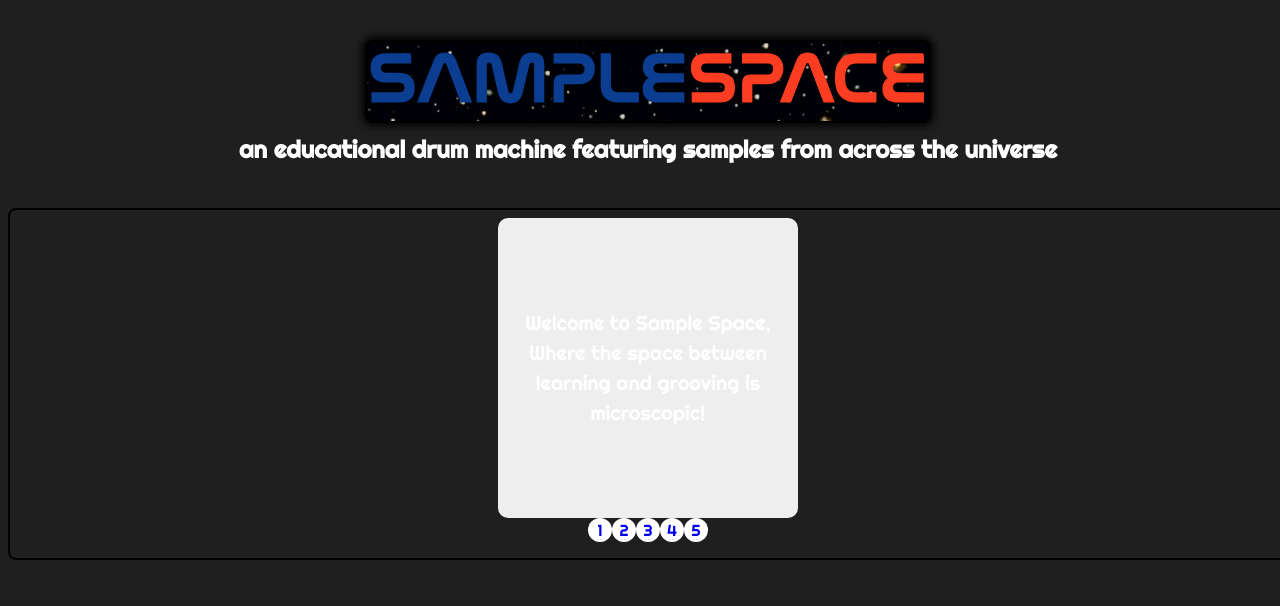
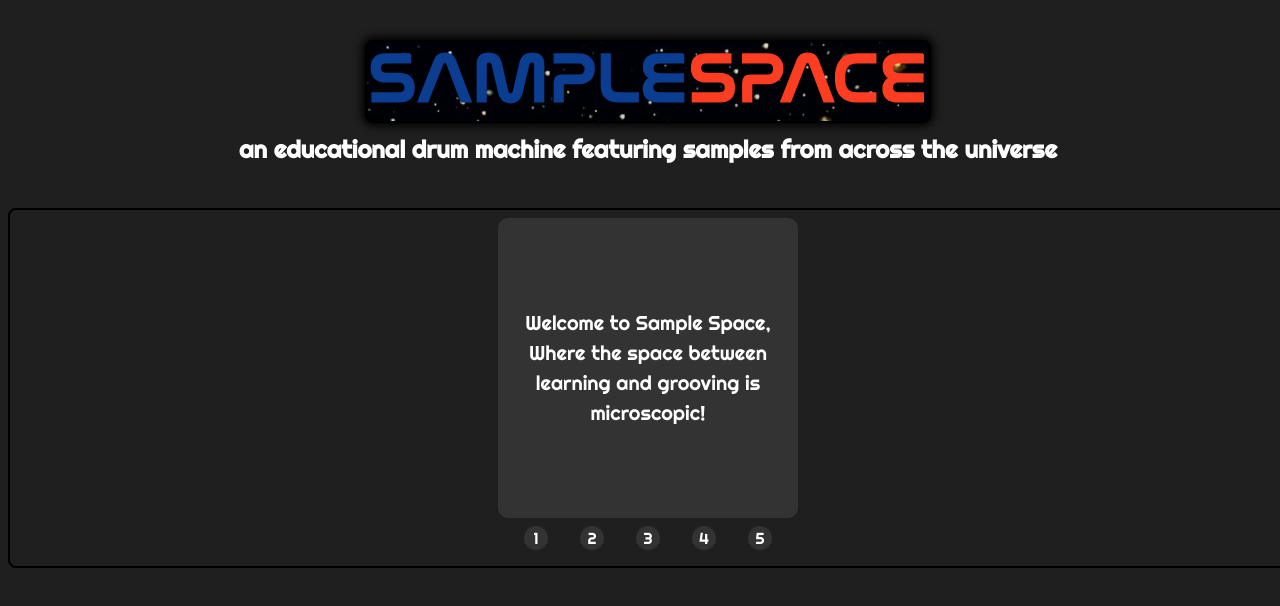
Before and after one commit to Sample-Space/sampleSpaceFE, a React (Create React App) app: page / in a window 1280 px wide. Shown: the top 606 px of the page. Built offline with nearby package versions, Linux system fonts and the light colour scheme.

Commit message:
Style Carousel cards

```diff
--- a/src/components/Carousel/Carousel.css
+++ b/src/components/Carousel/Carousel.css
@@ -37,7 +37,7 @@
   height: 300px;
   margin-right: 50px;
   border-radius: 10px;
-  background: #eee;
+  background: #333;
   transform-origin: center center;
   transform: scale(1);
   transition: transform 0.5s;
@@ -48,27 +48,28 @@
   font-size: 20px;
 }
 
+.slides > div:last-child {
+  background-image: url(/public/assets/images/space-bg.jpg);
+}
+
 .slider > a {
   display: inline-flex;
   width: 1.5rem;
   height: 1.5rem;
-  background: white;
+  background: #333;
   text-decoration: none;
   align-items: center;
   justify-content: center;
   border-radius: 50%;
-  margin: 0 0 0.5rem 0;
+  margin: 0.5rem 1rem;
   position: relative;
+  color: white;
 }
 
 .slider > a:active {
-  top: 1px;
+  top: 0.2rem;
 }
 
 .slider > a:focus {
   background: #000;
 }
-
-#enter {
-  width: 6rem;
-}
```
